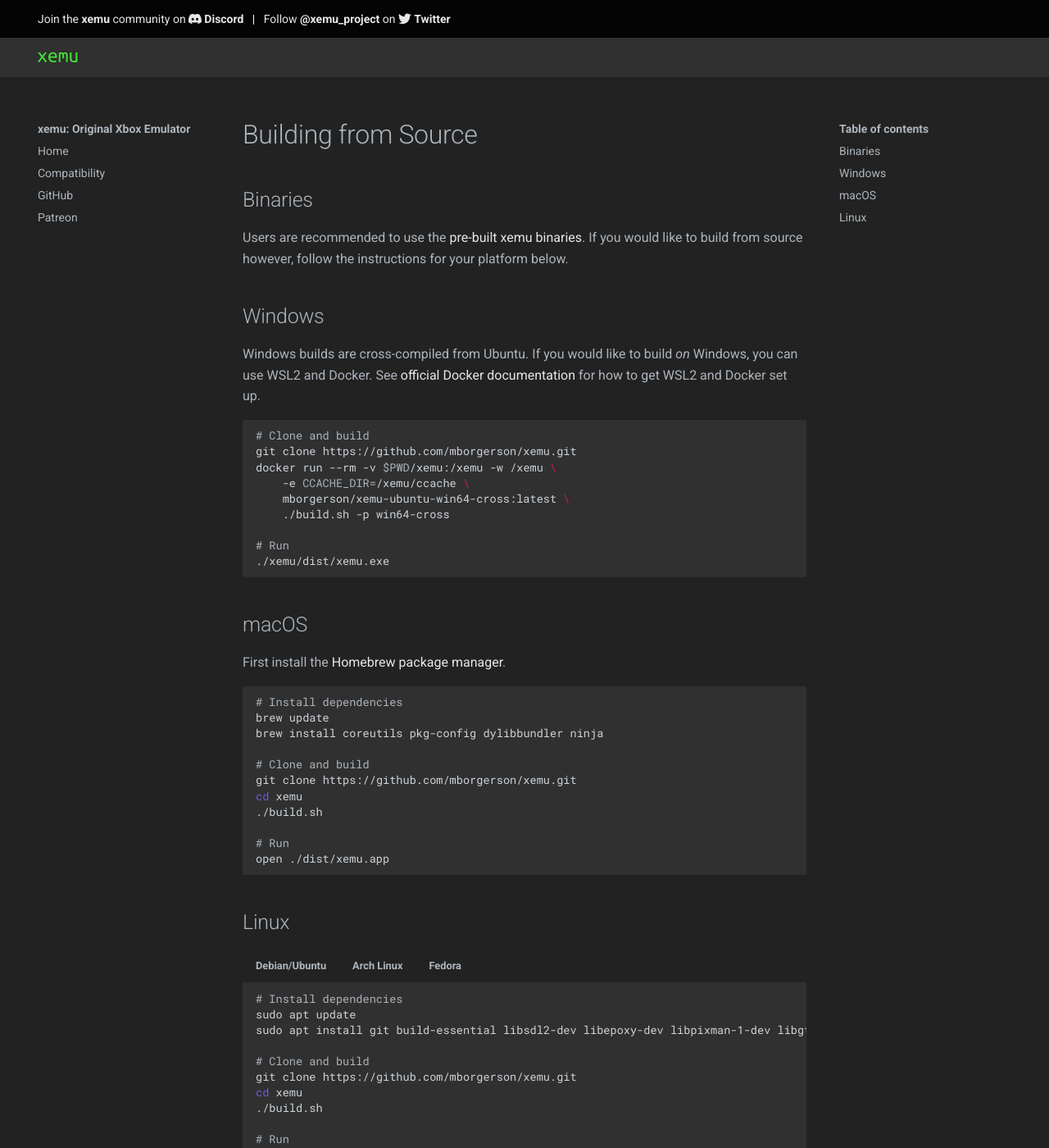
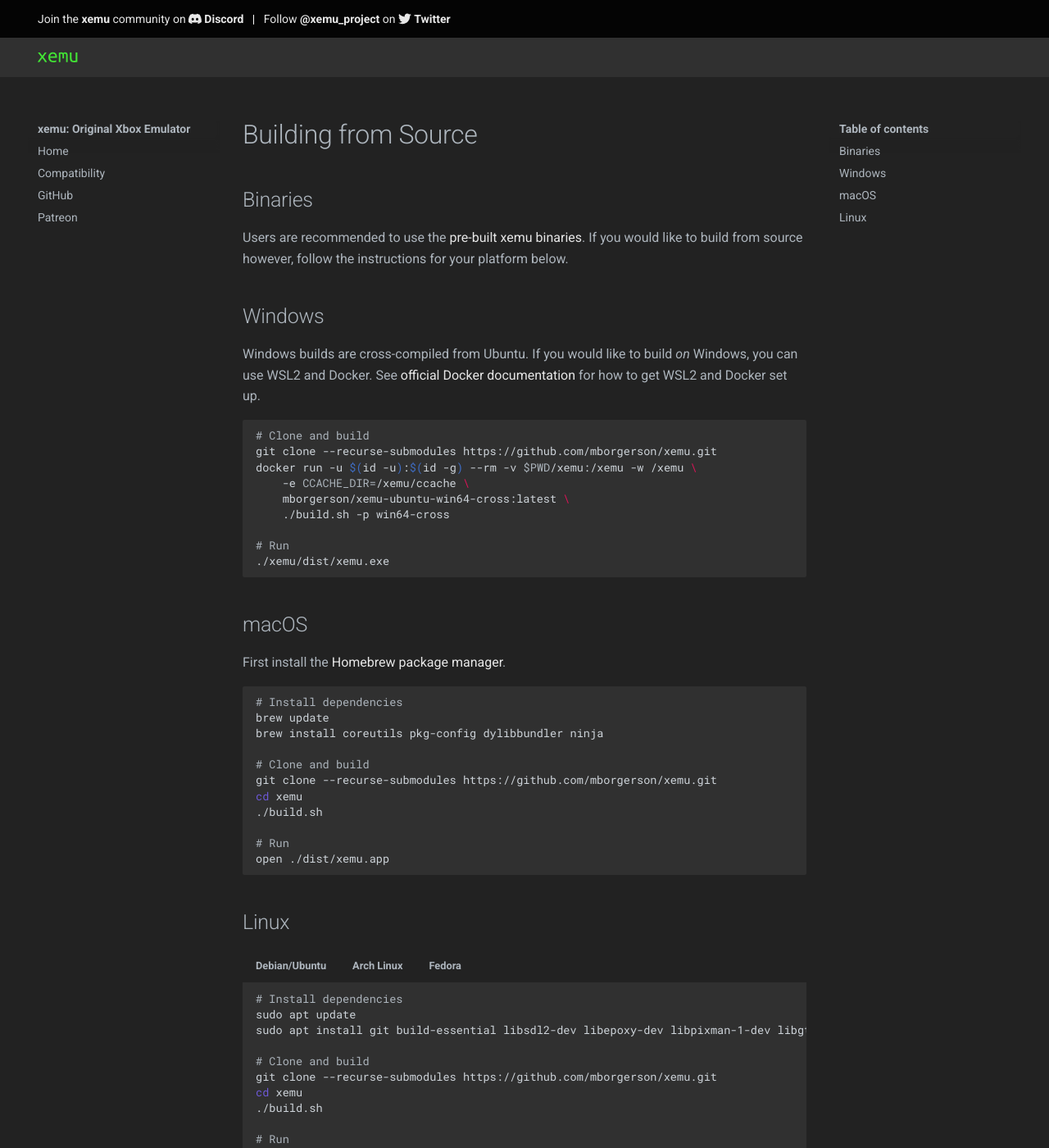
Before and after one commit to xemu-project/xemu-website, an MkDocs documentation site: the page built from docs/docs/building-from-source.md, in a window 1280 px wide and 1400 px high. Shown: the whole window at 82% size. Built offline with MkDocs 1.6.1 and Material for MkDocs 9.7.7, drawn with Linux system fonts in a browser that asks for light colours.

Commit message:
Update build instructions for v0.6.3

````diff
--- a/docs/docs/building-from-source.md
+++ b/docs/docs/building-from-source.md
@@ -9,8 +9,8 @@ documentation](https://docs.docker.com/docker-for-windows/wsl/) for how to get W
 
 ```bash
 # Clone and build
-git clone https://github.com/mborgerson/xemu.git
-docker run --rm -v $PWD/xemu:/xemu -w /xemu \
+git clone --recurse-submodules https://github.com/mborgerson/xemu.git
+docker run -u $(id -u):$(id -g) --rm -v $PWD/xemu:/xemu -w /xemu \
     -e CCACHE_DIR=/xemu/ccache \
     mborgerson/xemu-ubuntu-win64-cross:latest \
     ./build.sh -p win64-cross
@@ -29,7 +29,7 @@ brew update
 brew install coreutils pkg-config dylibbundler ninja
 
 # Clone and build
-git clone https://github.com/mborgerson/xemu.git
+git clone --recurse-submodules https://github.com/mborgerson/xemu.git
 cd xemu
 ./build.sh
 
@@ -47,7 +47,7 @@ open ./dist/xemu.app
     sudo apt install git build-essential libsdl2-dev libepoxy-dev libpixman-1-dev libgtk-3-dev libssl-dev libsamplerate0-dev libpcap-dev ninja-build python3-yaml
 
     # Clone and build
-    git clone https://github.com/mborgerson/xemu.git
+    git clone --recurse-submodules https://github.com/mborgerson/xemu.git
     cd xemu
     ./build.sh
 
@@ -62,7 +62,7 @@ open ./dist/xemu.app
     sudo pacman -S --noconfirm git base-devel sdl2 libepoxy pixman gtk3 openssl libsamplerate libpcap ninja glu python-yaml
 
     # Clone and build
-    git clone https://github.com/mborgerson/xemu.git
+    git clone --recurse-submodules https://github.com/mborgerson/xemu.git
     cd xemu
     ./build.sh
 
@@ -77,7 +77,7 @@ open ./dist/xemu.app
     sudo dnf install libdrm-devel libslirp-devel mesa-libGLU-devel gtk3-devel libpcap-devel libsamplerate-devel libaio-devel SDL2-devel libepoxy-devel pixman-devel gcc-c++ ninja-build openssl-devel python3-pyyaml
 
     # Clone and build
-    git clone https://github.com/mborgerson/xemu.git
+    git clone --recurse-submodules https://github.com/mborgerson/xemu.git
     cd xemu
     ./build.sh
 
````
